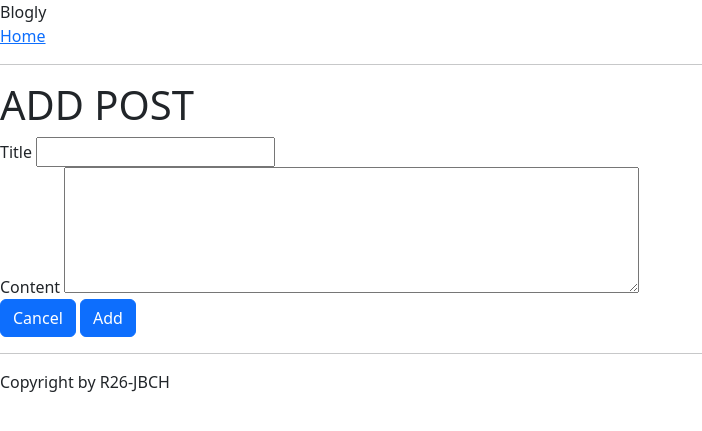
After one commit to Clair-Hawkes/flask_blogly, a Flask app: template templates/user_post_page.html in a window 1280 px wide. The commit adds this page. Shown: the top 431 px of the page, without its empty margins (0-702 px from the left). Run offline with Flask 2, Linux system fonts and the light colour scheme; the template is opened without the code that fills it, so the values that code supplies are empty; some libraries are stand-ins or nearby versions.

Commit message:
add post functionality for user

```diff
--- a/app.py
+++ b/app.py
@@ -1,7 +1,7 @@
 """Blogly application."""
 
 from flask import Flask, render_template, redirect, request
-from models import db, connect_db, User
+from models import db, connect_db, User, Post
 
 app = Flask(__name__)
 app.config['SQLALCHEMY_DATABASE_URI'] = 'postgresql:///blogly'
@@ -41,7 +41,8 @@ def add_user():
     first_name = request.form['first-name']
     last_name = request.form['last-name']
     image_url = request.form['img-url']
-    image_url = str(image_url) if image_url else None
+    if not image_url:
+        image_url = None
 
     user = User(
         first_name=first_name,
@@ -58,8 +59,12 @@ def user_page(user_id):
     """Show user page per user details"""
 
     user = User.query.get_or_404(user_id)
+    posts = Post.query.filter(Post.user_id == user_id).all()
 
-    return render_template('user_page.html', user=user)
+    return render_template(
+        'user_page.html',
+        user=user,
+        posts=posts)
 
 
 @app.get('/users/<int:user_id>/edit')
@@ -83,7 +88,8 @@ def edit_user(user_id):
     user.first_name = request.form['first-name']
     user.last_name = request.form['last-name']
     user.image_url = request.form['img-url']
-    user.image_url = str(user.image_url) if user.image_url else None
+    if not user.image_url:
+        user.image_url = None
 
     db.session.commit()
 
@@ -92,9 +98,37 @@ def edit_user(user_id):
 
 @app.post("/users/<int:user_id>/delete")
 def delete_user(user_id):
-    """Delete User commits updatr to DB removing user. Redirects to /users list"""
+    """Delete User commits update to DB removing user. Redirects to /users list"""
 
     User.query.filter(User.id == user_id).delete()
     db.session.commit()
 
     return redirect ('/users')
+
+
+@app.get("/users/<int:user_id>/posts/new")
+def user_post_page(user_id):
+    """Delete User commits update to DB removing user. Redirects to /users list"""
+
+    user = User.query.get_or_404(user_id)
+
+    return render_template('user_post_page.html', user=user)
+
+@app.post("/users/<int:user_id>/posts/new")
+def user_post(user_id):
+    """Delete User commits update to DB removing user. Redirects to /users list"""
+
+    title = request.form['title']
+    content = request.form['content']
+
+    # user = User.query.get(user_id)
+
+    post = Post(
+        title=title,
+        content=content,
+        user_id=user_id)
+
+    db.session.add(post)
+    db.session.commit()
+
+    return redirect(f'/users/{user_id}')
--- a/models.py
+++ b/models.py
@@ -50,7 +50,7 @@ class Post (db.Model):
         # Default server time?
         db.DateTime,
         nullable=false,
-        default=db.func.now)
+        default=db.func.now())
     # USer Foreign Key
     user_id = db.Column(
         db.Integer,
--- /dev/null
+++ b/templates/user_post_page.html
@@ -0,0 +1,29 @@
+{% extends 'base.html' %}
+
+{% block title %}Add Post{% endblock %}
+
+{% block content %}
+<!-- user_post_page - used in test -->
+
+<h1>ADD POST</h1>
+
+<form action="/users/{{ user.id }}/posts/new" method="POST">
+
+  <div>
+    <label for="title">Title</label>
+    <input name="title" id="title" type="text" required>
+  </div>
+  <div>
+    <label for="content">Content</label>
+    <textarea name="content" id="content" rows="5" cols="60" required></textarea>
+  </div>
+  <!-- <div>
+    <label for="content">Content</label>
+    <input name="content" id="content" type="text">
+  </div> -->
+  <a class="btn btn-primary" href="/users/{{ user.id }}">Cancel</a>
+  <button class="btn btn-primary" type="submit">Add</button>
+
+</form>
+
+{% endblock %}
```
Also changed, not shown: templates/user_page.html (+12 -0 lines).
